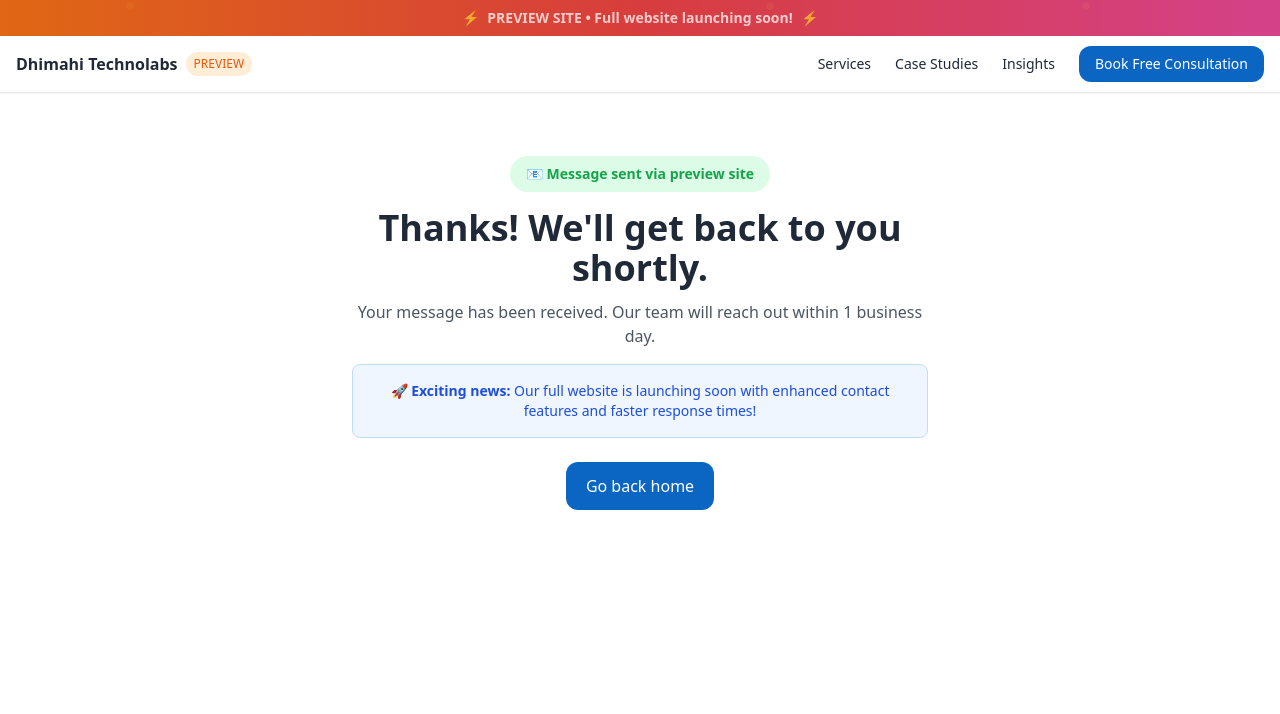
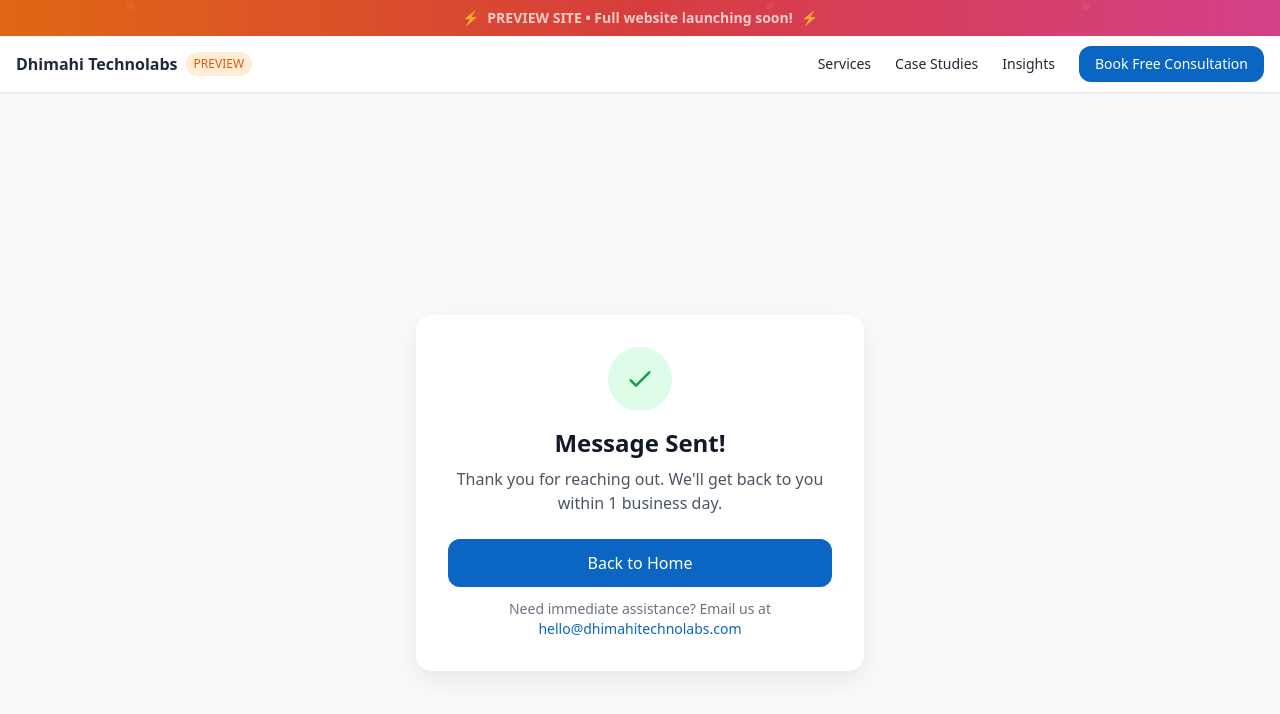
Before and after one commit to devenkhatri/dhimahi-preview-site, a Next.js app: page /success in a window 1280 px wide. Shown: the top 714 px of the page. Built offline with nearby package versions, Linux system fonts and the light colour scheme.

Commit message:
added the missing success page

```diff
--- /dev/null
+++ b/public/success.html
@@ -0,0 +1,51 @@
+<!DOCTYPE html>
+<html lang="en">
+<head>
+    <meta charset="UTF-8">
+    <meta name="viewport" content="width=device-width, initial-scale=1.0">
+    <title>Message Sent - Dhimahi Technolabs</title>
+    <script src="https://cdn.tailwindcss.com"></script>
+    <style>
+        .shadow-soft { box-shadow: 0 10px 25px -5px rgba(0, 0, 0, 0.1), 0 10px 10px -5px rgba(0, 0, 0, 0.04); }
+        .bg-primary { background-color: #3B82F6; }
+        .text-primary { color: #3B82F6; }
+        .hover\:bg-primary-dark:hover { background-color: #2563EB; }
+    </style>
+</head>
+<body class="bg-gray-50">
+    <div class="min-h-screen flex items-center justify-center px-4">
+        <div class="max-w-md w-full bg-white rounded-2xl shadow-soft p-8 text-center">
+            <div class="mb-6">
+                <div class="w-16 h-16 bg-green-100 rounded-full flex items-center justify-center mx-auto mb-4">
+                    <svg class="w-8 h-8 text-green-600" fill="none" stroke="currentColor" viewBox="0 0 24 24">
+                        <path stroke-linecap="round" stroke-linejoin="round" stroke-width="2" d="M5 13l4 4L19 7"></path>
+                    </svg>
+                </div>
+                <h1 class="text-2xl font-semibold text-gray-900 mb-2">Message Sent!</h1>
+                <p class="text-gray-600">
+                    Thank you for reaching out. We'll get back to you within 1 business day.
+                </p>
+            </div>
+
+            <div class="space-y-3">
+                <a
+                    href="/"
+                    class="block w-full rounded-xl bg-primary px-6 py-3 text-white font-medium hover:bg-primary-dark transition-colors"
+                >
+                    Back to Home
+                </a>
+
+                <p class="text-sm text-gray-500">
+                    Need immediate assistance? Email us at
+                    <a
+                        href="mailto:hello@dhimahitechnolabs.com"
+                        class="text-primary hover:underline"
+                    >
+                        hello@dhimahitechnolabs.com
+                    </a>
+                </p>
+            </div>
+        </div>
+    </div>
+</body>
+</html>
--- a/src/app/success/page.tsx
+++ b/src/app/success/page.tsx
@@ -1,23 +1,38 @@
 export default function SuccessPage() {
   return (
-    <main className="min-h-[60vh] flex items-center justify-center px-4 py-8">
-      <div className="max-w-xl text-center">
-        <div className="inline-block mb-4 bg-green-100 text-green-600 px-3 sm:px-4 py-2 rounded-full text-xs sm:text-sm font-bold">
-          📧 Message sent via preview site
-        </div>
-        <h1 className="text-2xl sm:text-3xl md:text-4xl font-bold">Thanks! We'll get back to you shortly.</h1>
-        <p className="mt-3 text-gray-600 text-sm sm:text-base">
-          Your message has been received. Our team will reach out within 1 business day.
-        </p>
-        <div className="mt-4 p-3 sm:p-4 bg-blue-50 rounded-lg border border-blue-200">
-          <p className="text-xs sm:text-sm text-blue-700">
-            🚀 <strong>Exciting news:</strong> Our full website is launching soon with enhanced contact features and faster response times!
+    <div className="min-h-screen bg-gray-50 flex items-center justify-center px-4">
+      <div className="max-w-md w-full bg-white rounded-2xl shadow-soft p-8 text-center">
+        <div className="mb-6">
+          <div className="w-16 h-16 bg-green-100 rounded-full flex items-center justify-center mx-auto mb-4">
+            <svg className="w-8 h-8 text-green-600" fill="none" stroke="currentColor" viewBox="0 0 24 24">
+              <path strokeLinecap="round" strokeLinejoin="round" strokeWidth={2} d="M5 13l4 4L19 7" />
+            </svg>
+          </div>
+          <h1 className="text-2xl font-semibold text-gray-900 mb-2">Message Sent!</h1>
+          <p className="text-gray-600">
+            Thank you for reaching out. We'll get back to you within 1 business day.
           </p>
         </div>
-        <a href="/" className="inline-block mt-6 rounded-xl bg-primary px-4 sm:px-5 py-3 text-white font-medium text-sm sm:text-base">
-          Go back home
-        </a>
+
+        <div className="space-y-3">
+          <a
+            href="/"
+            className="block w-full rounded-xl bg-primary px-6 py-3 text-white font-medium hover:bg-primary-dark transition-colors"
+          >
+            Back to Home
+          </a>
+
+          <p className="text-sm text-gray-500">
+            Need immediate assistance? Email us at{' '}
+            <a
+              href="mailto:hello@dhimahitechnolabs.com"
+              className="text-primary hover:underline"
+            >
+              hello@dhimahitechnolabs.com
+            </a>
+          </p>
+        </div>
       </div>
-    </main>
+    </div>
   );
 }
```
Also changed, not shown: src/app/page.tsx (+10 -1 lines).
